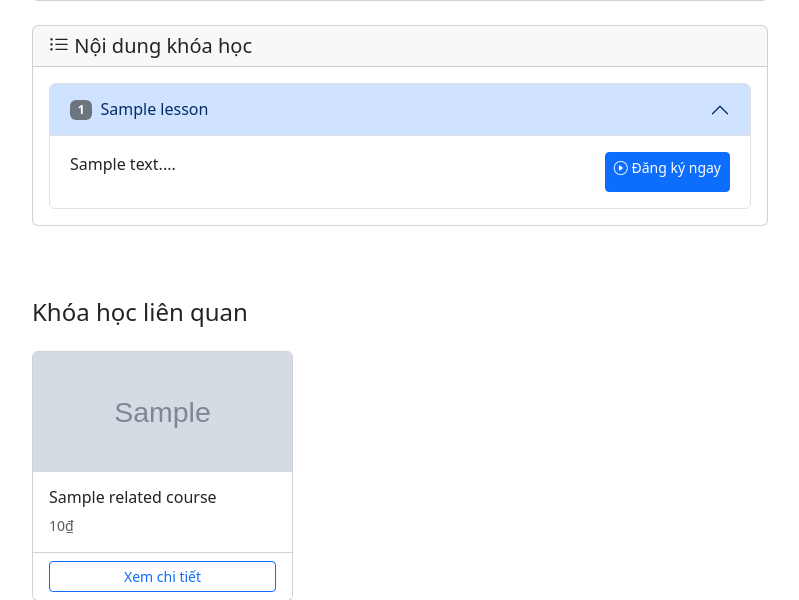
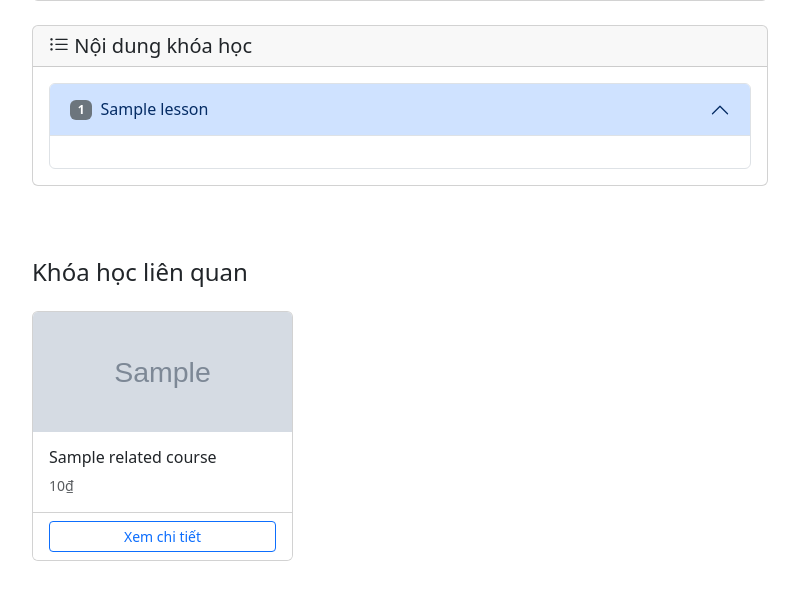
Before and after one commit to LoudlyDawn2108/CNWeb_BTTH02, a PHP site: template views/courses/detail.php in a window 1280 px wide. Shown: the part 746-1346 px from the top of the page, without its empty margins (50-849 px from the left). Run offline with PHP 8.4, Linux system fonts and the light colour scheme; the template is opened without the code that fills it: most values are stand-ins (such as "Sample title", 1, 10 or a date in 2020); grey boxes marked "Sample" are stand-in pictures.

Commit message:
#1 refactor: remove redundant student view links in detail.php for cleaner code

```diff
--- a/views/courses/detail.php
+++ b/views/courses/detail.php
@@ -80,17 +80,7 @@ use Models\User;
                                                     <button class="btn btn-sm btn-secondary" disabled>
                                                         <i class="bi bi-person-badge"></i> Giảng viên
                                                     </button>
-                                                <?php else: ?>
-                                                    <!-- Student View (Original) -->
-                                                    <a href="/enrollment/enroll<?= $lesson->id ?>" class="btn btn-sm btn-primary">
-                                                        <i class="bi bi-play-circle"></i> Đăng ký ngay
-                                                    </a>
                                                 <?php endif; ?>
-                                            <?php else: ?>
-                                                <p><?= nl2br(htmlspecialchars(substr($lesson->content ?? '', 0, 200))) ?>...</p>
-                                                <a href="/auth/login" class="btn btn-sm btn-primary">
-                                                    <i class="bi bi-play-circle"></i> Đăng ký ngay
-                                                </a>
                                             <?php endif; ?>
                                         </div>
                                     </div>
```
